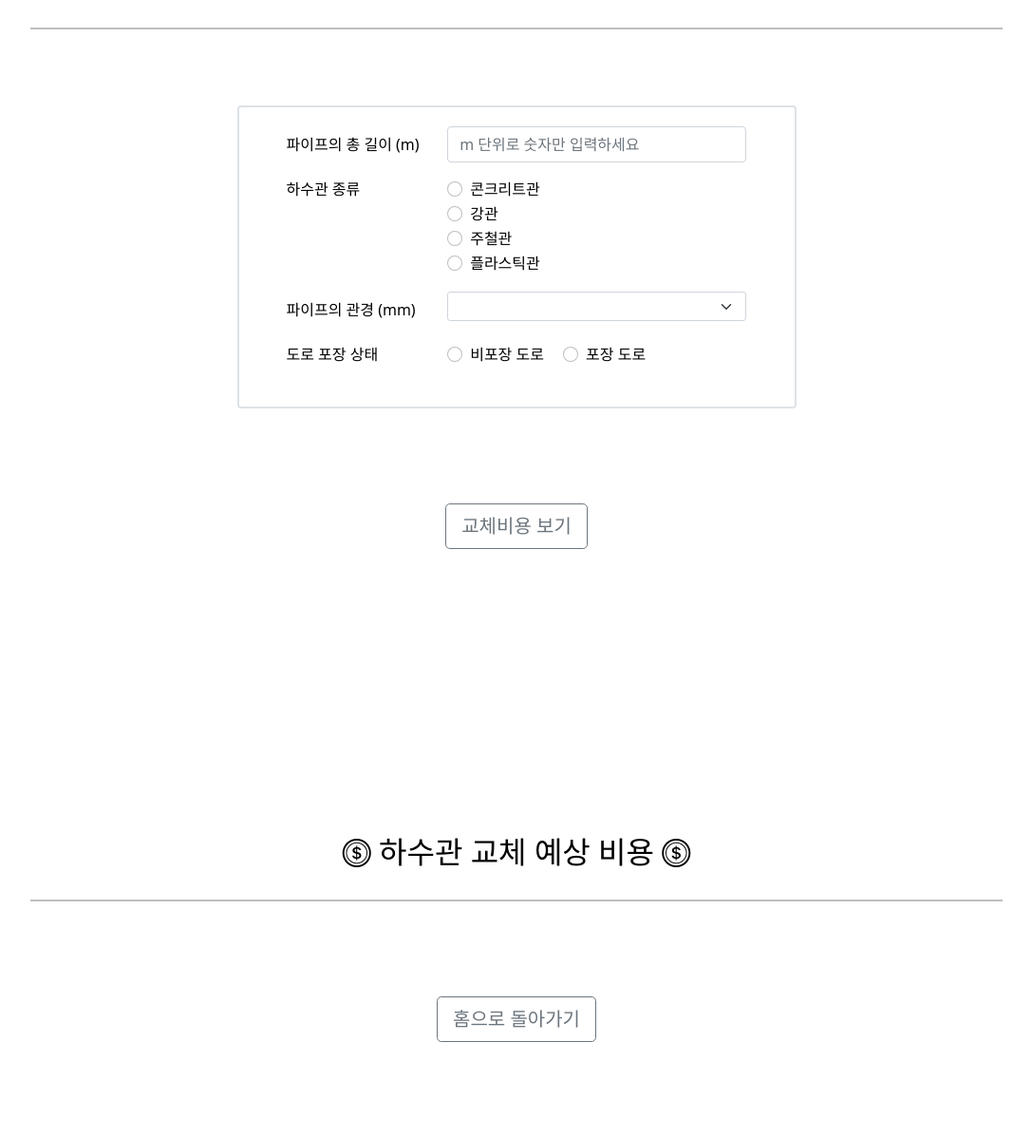
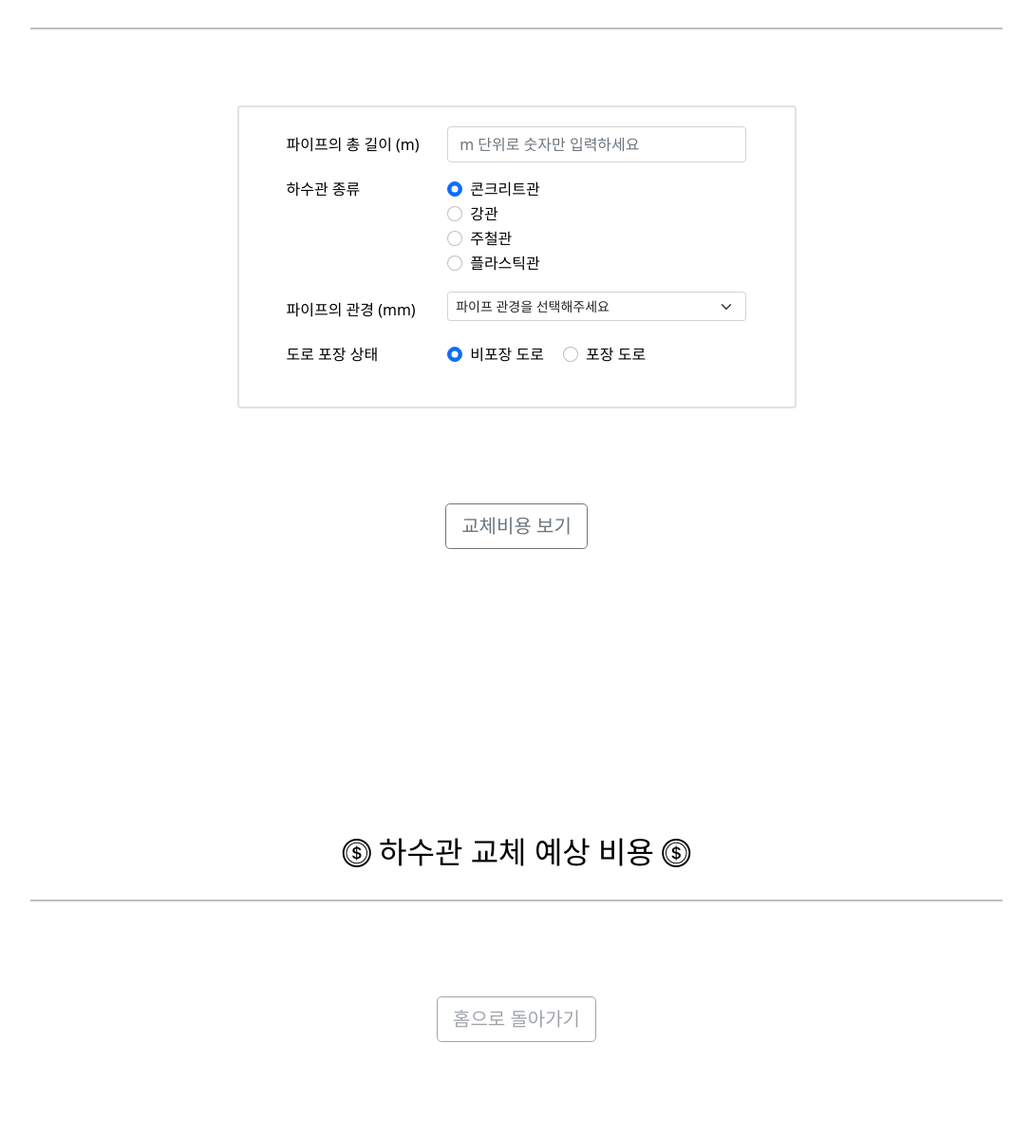
Before and after one commit to chanpago/capstone, a Django app: page /pipeInfo/ in a window 1280 px wide. Shown: the part 339-1536 px from the top of the page at 95% size, without its empty margins (96-1183 px from the left). Run offline with Django 4.2, Linux system fonts and the light colour scheme; lists and menus that the app fills with data are empty; some libraries are stand-ins or nearby versions.

```diff
--- a/capstone01/capstones/static/javascript/pipeInfoCost.js
+++ b/capstone01/capstones/static/javascript/pipeInfo.js
@@ -199,6 +199,9 @@ function showCost(){
     var cost=0;
     cost=Math.round(calcCost()/10000);
 
+    if(!length||!pipetype||diameter=='파이프 관경을 선택해주세요' ||!pavement){
+        alert("하수관의 정보를 빠짐없이 입력해주세요!");
+    }else{
         let htmlData = '';
         htmlData += '<div class="container px-4 px-lg-5">';
         htmlData += '<table class="table">';
@@ -213,11 +216,13 @@ function showCost(){
         htmlData += '</table>';
         htmlData += '</div>';
 
+        document.location.href='#page2';
 
-   // htmlData += '<h5>'+pavement+' 도로에서 파이프 관경이 '+diameter+'mm인 '+pipetype+ ' ' +length+'m의 예상교체비용은 ' +cost+'원입니다!</h5>';
+        // 홈버튼 활성화
+        const target = document.getElementById('gohomeBtn');
+        target.disabled = false;
+
         document.querySelector('.cost-result').innerHTML = htmlData;
     }
 
-function costTable(){
-
 }
--- a/capstone01/capstones/templates/capstones/pipeInfo.html
+++ b/capstone01/capstones/templates/capstones/pipeInfo.html
@@ -13,7 +13,7 @@
 
 </head>
 
-<body>
+<body onload="addConcreteDiameter();">
     <header style="background-image: url('/static/images/background2.png')"></header>
 
     <main>
@@ -39,7 +39,7 @@
                                     <legend class="col-form-label col-sm-4 pt-0">하수관 종류</legend>
                                     <div class="col-sm-8">
                                         <div class="form-check">
-                                        <input class="form-check-input" type="radio" name="gridRadios" id="gridRadios1" value="콘크리트관" onclick="addConcreteDiameter();" >
+                                        <input class="form-check-input" type="radio" name="gridRadios" id="gridRadios1" value="콘크리트관" onclick="addConcreteDiameter();" checked>
                                         <label class="form-check-label" for="gridRadios1">
                                             콘크리트관
                                         </label>
@@ -81,7 +81,7 @@
                                     <legend class="col-form-label col-sm-4 pt-0">도로 포장 상태</legend>
                                     <div class="col-sm-8">
                                         <div class="form-check form-check-inline">
-                                            <input class="form-check-input" type="radio" name="inlineRadioOptions" id="inlineRadio1" value="비포장">
+                                            <input class="form-check-input" type="radio" name="inlineRadioOptions" id="inlineRadio1" value="비포장" checked>
                                             <label class="form-check-label" for="inlineRadio1">비포장 도로</label>
                                           </div>
                                           <div class="form-check form-check-inline">
@@ -95,7 +95,7 @@
                             </form>
 
                             <div class="show_cost_btn">
-                                <a href="#page2" class="btn btn-outline-secondary btn-lg" onclick="showCost();">교체비용 보기</a>
+                                <input type='button' class="btn btn-outline-secondary btn-lg" value='교체비용 보기' onclick="showCost();">
                             </div>
                         </div>
                     </div>
@@ -106,22 +106,23 @@
             <div class="pipe_cost_pg">
                 <h2><i class="bi bi-coin"></i> 하수관 교체 예상 비용 <i class="bi bi-coin"></i> </h2>
 
-
                 <hr>
 
                 <div class="cost-result" style="margin-top:100px"></div>
 
                 <div class="gohome_btn">
-                    <a href="{% url 'index' %}" class="btn btn-outline-secondary btn-lg ">홈으로 돌아가기</a>
+                    <input type='button' id='gohomeBtn'class="btn btn-outline-secondary btn-lg" value='홈으로 돌아가기' disabled="disabled" onclick="gohome();">
                 </div>
             </div>
-
         </section>
-
-
     </main>
 
-    <script src="{% static 'javascript/pipeInfoCost.js' %}"></script>
+    <script>
+        function gohome()  {
+            location.href="{% url 'index' %}";
+        }
+    </script>
+    <script src="{% static 'javascript/pipeInfo.js' %}"></script>
     <script src="https://cdn.jsdelivr.net/npm/bootstrap@5.1.3/dist/js/bootstrap.bundle.min.js" integrity="sha384-ka7Sk0Gln4gmtz2MlQnikT1wXgYsOg+OMhuP+IlRH9sENBO0LRn5q+8nbTov4+1p" crossorigin="anonymous"></script>
 
 
```
Lines whose indentation alone changed are shown as unchanged.
